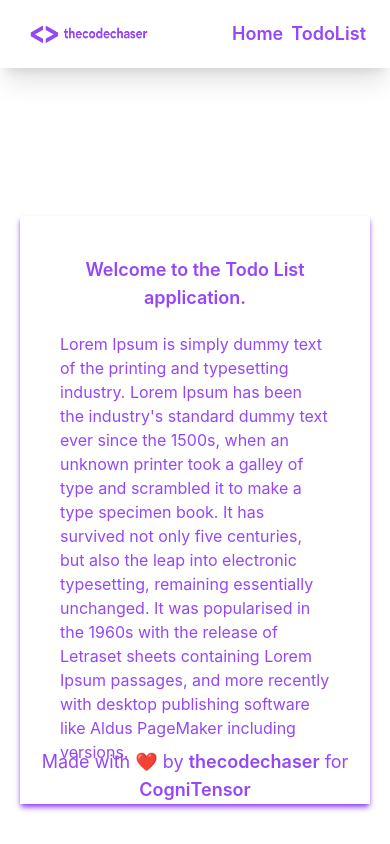
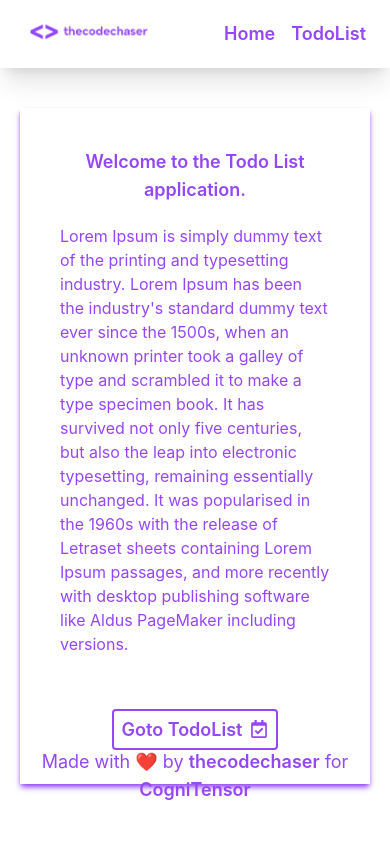
Before and after one commit to thecodechaser/todo-list-front-end, a React (Create React App) app: page / in a window 390 px wide. Built offline with nearby package versions, Linux system fonts and the light colour scheme.

Commit message:
Apply styles to components

```diff
--- a/src/components/Header.jsx
+++ b/src/components/Header.jsx
@@ -9,9 +9,9 @@ const Header = () => {
 
   return (
     <header className="flex justify-between px-6 md:px-20 py-5 shadow-xl w-full">
-      <img className="w-32 md:w-56" src={logo} />
+     <Link to="/"><img className="w-32 md:w-56" src={logo} /></Link>
       <nav>
-        <ul className="flex gap-2">
+        <ul className="flex gap-4">
           {menu.map((item) => (
             <li key={item.id}>
               <Link to={item.path}>
--- a/src/pages/Home.jsx
+++ b/src/pages/Home.jsx
@@ -1,10 +1,24 @@
 import Welcome from "../components/Home/Welcome";
+import { Link } from "react-router-dom";
+import { FaRegCalendarCheck } from "react-icons/fa";
 
 const Home = () => {
   return (
-    <div className="flex justify-center mt-32">
+    <div className="flex justify-center mt-5 lg:mt-32">
       <div className="flex flex-col shadow-md m-5 md:w-1/2 shadow-primaryColor p-10 gap-5">
         <Welcome/>
+        <div className="flex justify-center  mt-10">
+
+
+        <Link to="/todolist">
+                <a
+                  className="text-lg font-semibold text-primaryColor border-2 p-2 rounded border-primaryColor"
+                  href="/todolist"
+                >
+                  Goto TodoList< FaRegCalendarCheck className="cursor-pointer inline ml-2 mb-1"/>
+                </a>
+              </Link>
+              </div>
       </div>
     </div>
   );
```
